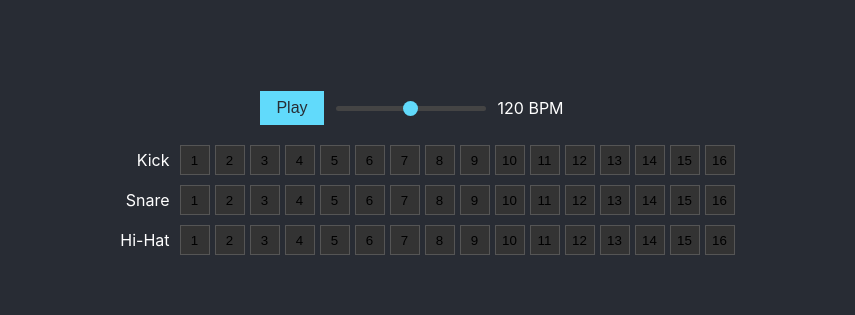
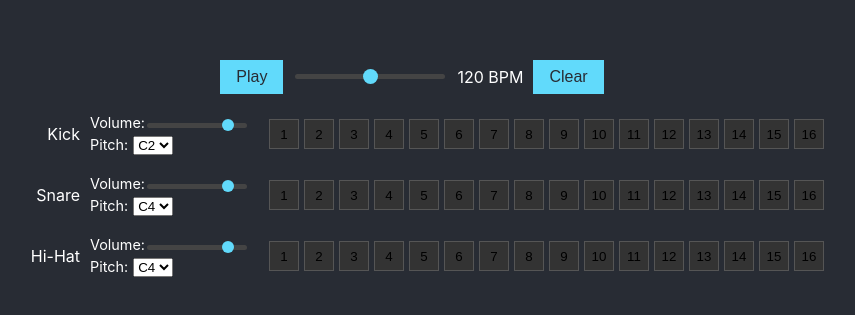
Before and after one commit to copypot1/sigmaboymusic, a React (Vite) app: page / in a window 1280 px wide. Shown: the part 227-542 px from the top of the page, without its empty margins (228-1083 px from the left). Built offline with nearby package versions, Linux system fonts and the light colour scheme.

Commit message:
Initial commit from your app

```diff
--- a/src/App.css
+++ b/src/App.css
@@ -54,11 +54,46 @@
       display: flex;
       align-items: center;
       gap: 10px;
+      margin-bottom: 10px;
     }
 
     .track-label {
       width: 80px;
       text-align: right;
+    }
+
+    .track-controls {
+      display: flex;
+      flex-direction: column;
+      gap: 5px;
+      margin-right: 10px;
+    }
+
+    .track-controls label {
+      font-size: 0.9em;
+    }
+
+    .track-controls input[type="range"] {
+      -webkit-appearance: none;
+      width: 100px;
+      height: 5px;
+      background: #444;
+      outline: none;
+      border-radius: 5px;
+    }
+
+    .track-controls input[type="range"]::-webkit-slider-thumb {
+      -webkit-appearance: none;
+      appearance: none;
+      width: 12px;
+      height: 12px;
+      border-radius: 50%;
+      background: #61dafb;
+      cursor: pointer;
+    }
+
+    .track-controls select {
+      margin-left: 5px;
     }
 
     .track-steps {
--- a/src/App.jsx
+++ b/src/App.jsx
@@ -11,6 +11,8 @@ import React, { useState, useEffect, useRef } from 'react';
       const [bpm, setBpm] = useState(initialBpm);
       const [trackSequences, setTrackSequences] = useState({});
       const [currentStep, setCurrentStep] = useState(0);
+      const [volumes, setVolumes] = useState({});
+      const [pitches, setPitches] = useState({});
       const synths = useRef({});
       const sequences = useRef({});
 
@@ -20,10 +22,18 @@ import React, { useState, useEffect, useRef } from 'react';
         Tone.Transport.loop = true;
         Tone.Transport.loopEnd = '1m';
 
-        // Initialize synths
-        synths.current['Kick'] = new Tone.MembraneSynth().toDestination();
-        synths.current['Snare'] = new Tone.NoiseSynth().toDestination();
-        synths.current['Hi-Hat'] = new Tone.MetalSynth({
+        // Initialize synths and volumes
+        const initialVolumes = {};
+        const initialPitches = {};
+        initialTracks.forEach(track => {
+          initialVolumes[track] = 0; // Default volume (0dB)
+          initialPitches[track] = track === 'Kick' ? 'C2' : 'C4'; // Default pitches
+          if (track === 'Kick') {
+            synths.current[track] = new Tone.MembraneSynth().toDestination();
+          } else if (track === 'Snare') {
+            synths.current[track] = new Tone.NoiseSynth().toDestination();
+          } else if (track === 'Hi-Hat') {
+            synths.current[track] = new Tone.MetalSynth({
               frequency: 400,
               envelope: {
                 attack: 0.001,
@@ -35,6 +45,10 @@ import React, { useState, useEffect, useRef } from 'react';
               resonance: 4000,
               octaves: 1
             }).toDestination();
+          }
+        });
+        setVolumes(initialVolumes);
+        setPitches(initialPitches);
 
         // Initialize sequences
         const newTrackSequences = {};
@@ -60,6 +74,14 @@ import React, { useState, useEffect, useRef } from 'react';
       }, [bpm]);
 
       useEffect(() => {
+        initialTracks.forEach(track => {
+          if (synths.current[track] && volumes[track] !== undefined) {
+            synths.current[track].volume.value = volumes[track];
+          }
+        });
+      }, [volumes]);
+
+      useEffect(() => {
         // Create sequences for each track
         initialTracks.forEach(track => {
           if (sequences.current[track]) {
@@ -69,12 +91,13 @@ import React, { useState, useEffect, useRef } from 'react';
           sequences.current[track] = new Tone.Sequence(
             (time, step) => {
               if (trackSequences[track][step]) {
+                const pitch = pitches[track];
                 if (track === 'Kick') {
-                  synths.current[track].triggerAttackRelease('C2', '8n', time);
+                  synths.current[track].triggerAttackRelease(pitch, '8n', time);
                 } else if (track === 'Snare') {
                   synths.current[track].triggerAttackRelease('16n', time);
                 } else if (track === 'Hi-Hat') {
-                  synths.current[track].triggerAttackRelease('C2', '16n', time);
+                  synths.current[track].triggerAttackRelease(pitch, '16n', time);
                 }
               }
             },
@@ -92,7 +115,7 @@ import React, { useState, useEffect, useRef } from 'react';
             }
           });
         };
-      }, [trackSequences]);
+      }, [trackSequences, pitches]);
 
       const togglePlay = async () => {
         if (Tone.context.state !== 'running') {
@@ -117,6 +140,26 @@ import React, { useState, useEffect, useRef } from 'react';
         setBpm(event.target.value);
       };
 
+      const handleVolumeChange = (track, event) => {
+        const newVolumes = { ...volumes };
+        newVolumes[track] = parseFloat(event.target.value);
+        setVolumes(newVolumes);
+      };
+
+      const handlePitchChange = (track, event) => {
+        const newPitches = { ...pitches };
+        newPitches[track] = event.target.value;
+        setPitches(newPitches);
+      };
+
+      const handleClear = () => {
+        const clearedTrackSequences = {};
+        initialTracks.forEach(track => {
+          clearedTrackSequences[track] = Array(steps).fill(false);
+        });
+        setTrackSequences(clearedTrackSequences);
+      };
+
       return (
         <div className="beat-creator">
           <div className="controls">
@@ -129,11 +172,52 @@ import React, { useState, useEffect, useRef } from 'react';
               onChange={handleBpmChange}
             />
             <span>{bpm} BPM</span>
+            <button onClick={handleClear}>Clear</button>
           </div>
           <div className="sequencer">
             {initialTracks.map(track => (
               <div key={track} className="track">
                 <div className="track-label">{track}</div>
+                <div className="track-controls">
+                  <label>
+                    Volume:
+                    <input
+                      type="range"
+                      min="-60"
+                      max="10"
+                      value={volumes[track]}
+                      onChange={(e) => handleVolumeChange(track, e)}
+                    />
+                  </label>
+                  <label>
+                    Pitch:
+                    <select value={pitches[track]} onChange={(e) => handlePitchChange(track, e)}>
+                      {track === 'Kick' && (
+                        <>
+                          <option value="C1">C1</option>
+                          <option value="C2">C2</option>
+                          <option value="G1">G1</option>
+                          <option value="G2">G2</option>
+                        </>
+                      )}
+                      {track === 'Snare' && (
+                        <>
+                          <option value="C4">C4</option>
+                          <option value="D4">D4</option>
+                          <option value="G4">G4</option>
+                        </>
+                      )}
+                      {track === 'Hi-Hat' && (
+                        <>
+                          <option value="C2">C2</option>
+                          <option value="C3">C3</option>
+                          <option value="C4">C4</option>
+                          <option value="C5">C5</option>
+                        </>
+                      )}
+                    </select>
+                  </label>
+                </div>
                 <div className="track-steps">
                   {trackSequences[track]?.map((step, index) => (
                     <button
```
Lines whose indentation alone changed are shown as unchanged.
